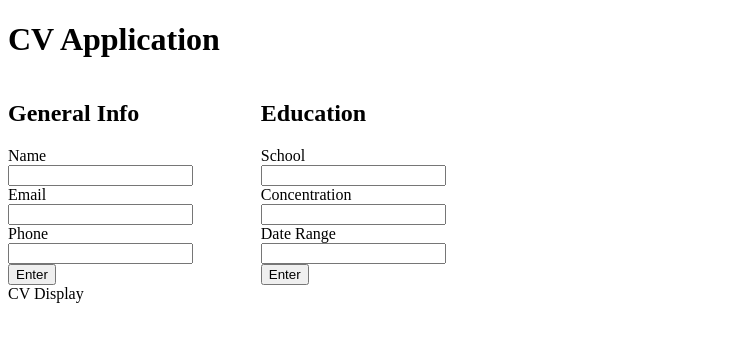
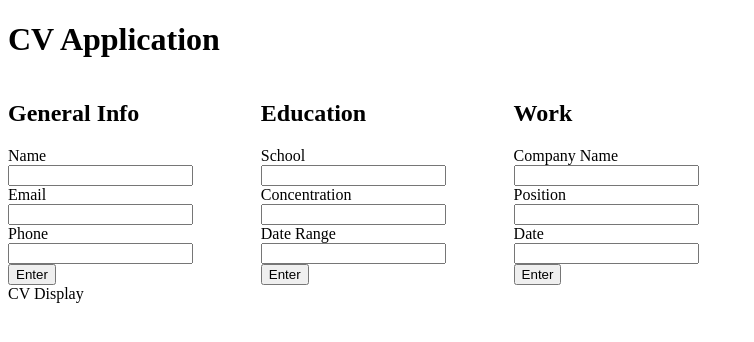
Before and after one commit to SeanRMcC/odin-cv-project, a React (Create React App) app: page / in a window 1280 px wide. Shown: the top 342 px of the page, without its empty margins (0-754 px from the left). Built offline with nearby package versions, Linux system fonts and the light colour scheme.

Commit message:
Create basic work form

```diff
--- a/src/components/InputArea.js
+++ b/src/components/InputArea.js
@@ -1,6 +1,7 @@
 import React, {Component} from "react";
 import GeneralInfo from "./GeneralInfo.js";
 import EducationalInfo from "./EducationalInfo.js";
+import WorkInfo from "./WorkInfo.js";
 import "./../styles/App.css";
 
 class InputArea extends Component{
@@ -13,6 +14,7 @@ class InputArea extends Component{
             <div className="forms">
                 <GeneralInfo />
                 <EducationalInfo />
+                <WorkInfo />
             </div>
         );
     }
--- /dev/null
+++ b/src/components/WorkInfo.js
@@ -0,0 +1,25 @@
+import React, {Component} from "react";
+import "./../styles/App.css";
+
+class WorkInfo extends Component{
+    constructor(props){
+        super(props);
+    }
+
+    render(){
+        return (
+            <div className="form">
+                <h2>Work</h2>
+                <label htmlFor="company-name">Company Name</label>
+                <input type="text" id="company-name" name="company-name" />
+                <label htmlFor="position">Position</label>
+                <input type="text" id="position" name="position"/>
+                <label htmlFor="date-employed">Date</label>
+                <input type="text" id="date-employed" name="date-employed"/>
+                <button>Enter</button>
+            </div>
+        );
+    }
+}
+
+export default WorkInfo;
```
